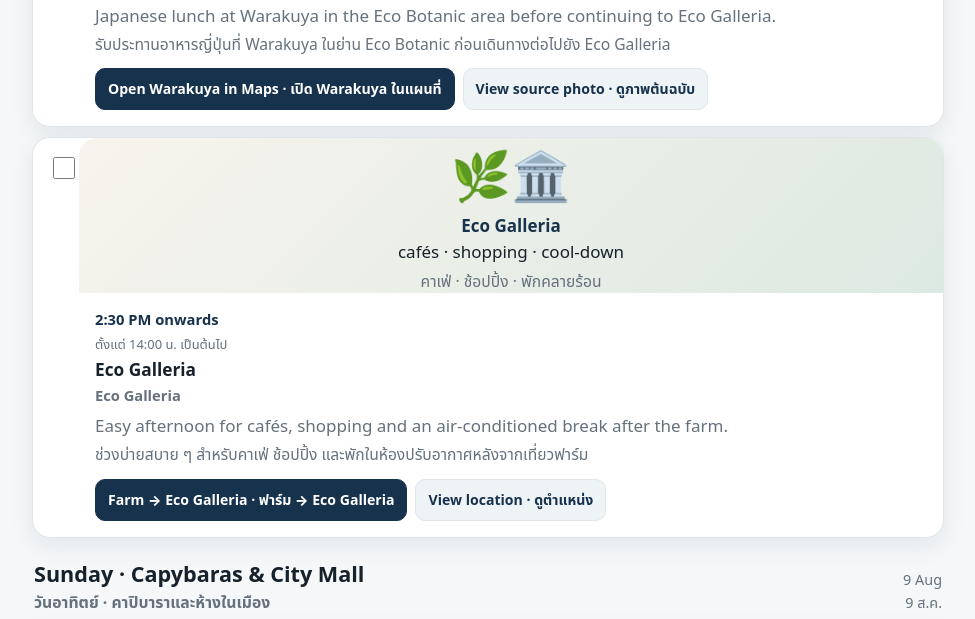
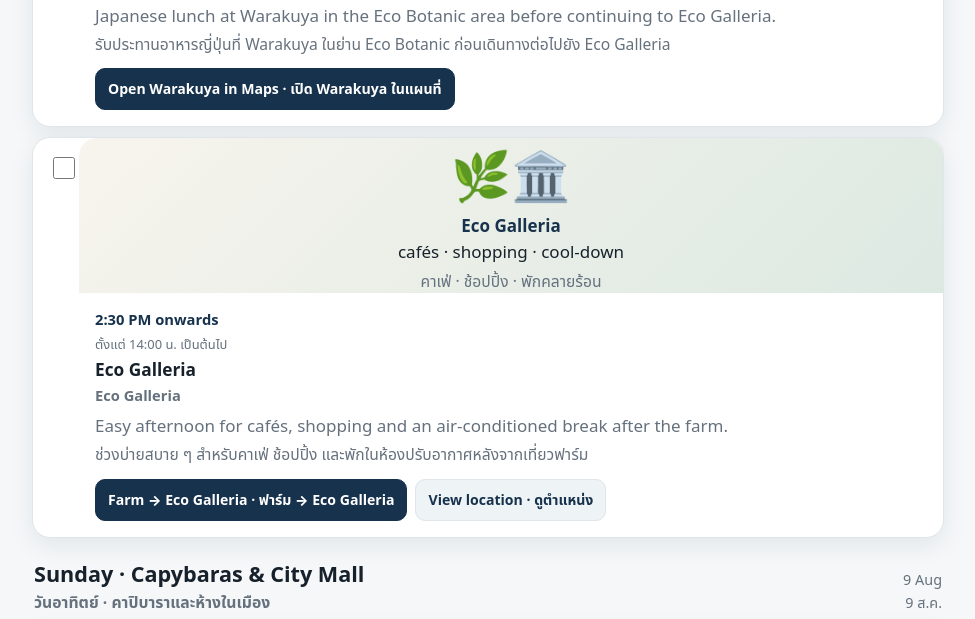
Before and after one commit to kevinkoh8187/JB-Weekend, a plain HTML site: page index.html in a window 1280 px wide. Shown: the part 3892-4511 px from the top of the page, without its empty margins (152-1127 px from the left). Drawn offline with Linux system fonts and the light colour scheme.

Commit message:
Update index.html

```diff
--- a/index.html
+++ b/index.html
@@ -948,12 +948,7 @@
               rel="noopener noreferrer"
             >Open Warakuya in Maps · เปิด Warakuya ในแผนที่</a>
 
-            <a
-              class="btn alt"
-              href="https://www.facebook.com/photo/?fbid=10237631934590119&amp;set=gm.1829194517703121&amp;idorvanity=532392154050037"
-              target="_blank"
-              rel="noopener noreferrer"
-            >View source photo · ดูภาพต้นฉบับ</a>
+
           </div>
         </div>
       </div>
```
